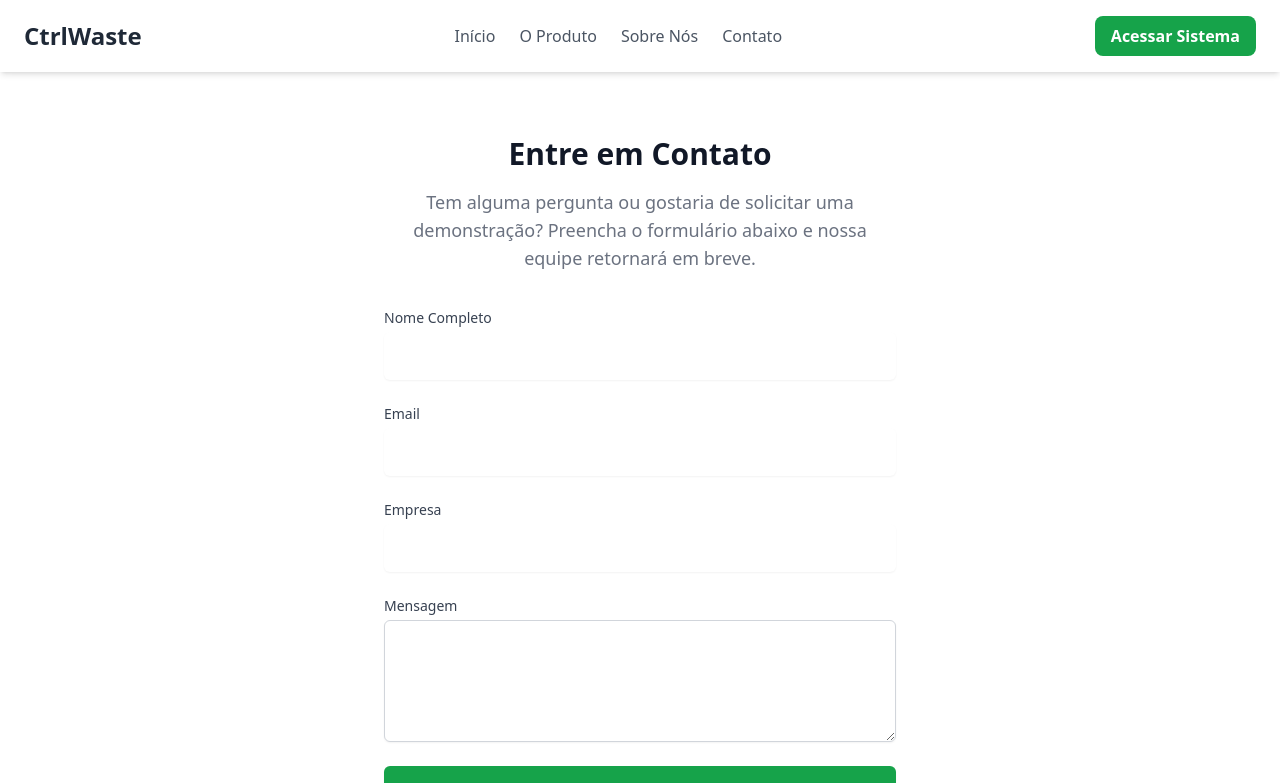
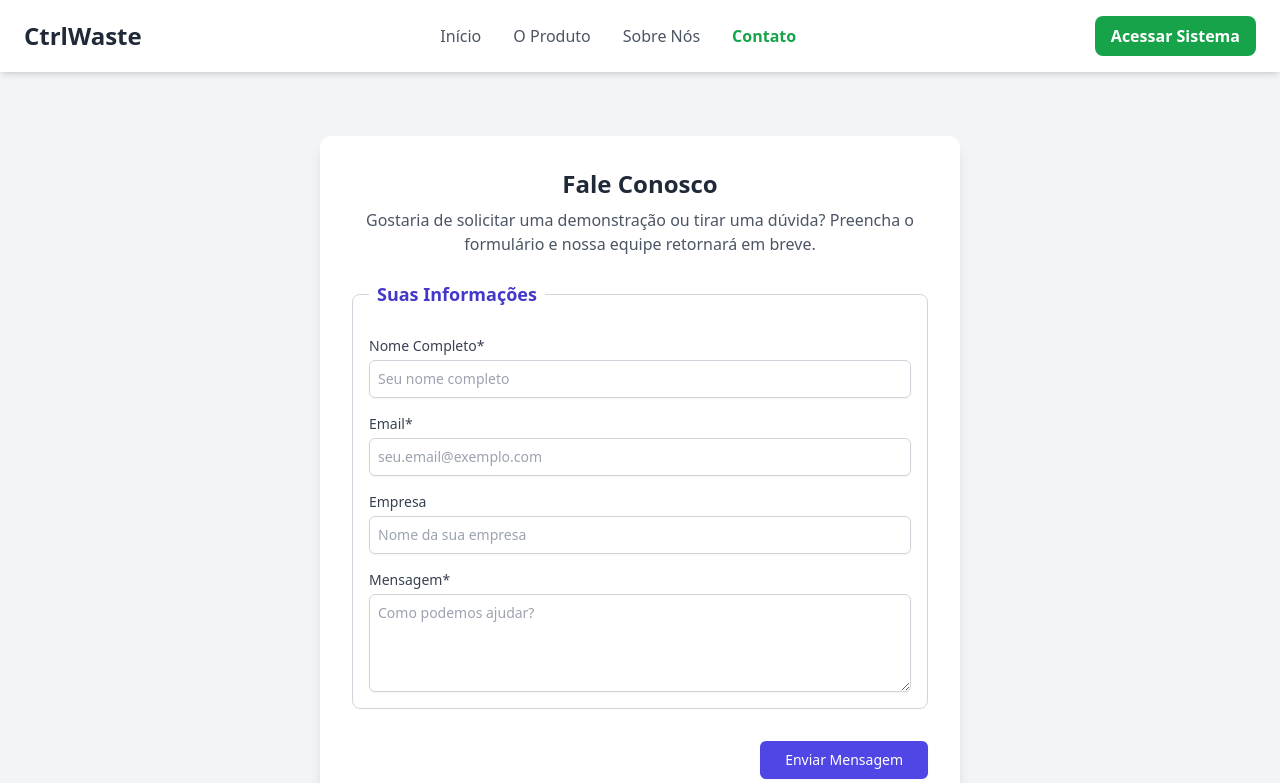
Before and after one commit to murfbr/Waste_Management, a React (Vite) app: page /contato in a window 1280 px wide. Shown: the top 783 px of the page. Built offline with nearby package versions, Linux system fonts and the light colour scheme; no server answers.

Commit message:
Ajustes de layout no site

```diff
--- a/src/components/site/Navbar.jsx
+++ b/src/components/site/Navbar.jsx
@@ -1,31 +1,76 @@
-import React from 'react';
-import { Link } from 'react-router-dom';
+// src/components/site/Navbar.jsx
+
+import React, { useState } from 'react';
+import { Link, NavLink } from 'react-router-dom';
 
 export default function Navbar() {
+  const [isMobileMenuOpen, setIsMobileMenuOpen] = useState(false);
+
+  // Estilo para o link ativo, para dar feedback visual ao usuário
+  const activeLinkStyle = {
+    color: '#16a34a', // um tom de verde, tailwind: text-green-600
+    fontWeight: '600',
+  };
+
+  const handleLinkClick = () => {
+    // Fecha o menu mobile ao clicar em um link
+    setIsMobileMenuOpen(false);
+  };
+
   return (
     <header className="bg-white shadow-md sticky top-0 z-50">
       <nav className="container mx-auto px-6 py-4 flex justify-between items-center">
+        {/* Logo/Nome da Empresa */}
         <div className="text-2xl font-bold text-gray-800">
-          <Link to="/">CtrlWaste</Link>
+          <Link to="/" onClick={handleLinkClick}>CtrlWaste</Link>
         </div>
-        <div className="hidden md:flex items-center space-x-6">
-          <Link to="/" className="text-gray-600 hover:text-green-600">Início</Link>
-          <Link to="/produto" className="text-gray-600 hover:text-green-600">O Produto</Link>
-          <Link to="/sobre" className="text-gray-600 hover:text-green-600">Sobre Nós</Link>
-          <Link to="/contato" className="text-gray-600 hover:text-green-600">Contato</Link>
+
+        {/* Links do Menu para Desktop */}
+        <div className="hidden md:flex items-center space-x-8">
+          <NavLink to="/" style={({ isActive }) => (isActive ? activeLinkStyle : undefined)} className="text-gray-600 hover:text-green-600">Início</NavLink>
+          <NavLink to="/produto" style={({ isActive }) => (isActive ? activeLinkStyle : undefined)} className="text-gray-600 hover:text-green-600">O Produto</NavLink>
+          <NavLink to="/sobre" style={({ isActive }) => (isActive ? activeLinkStyle : undefined)} className="text-gray-600 hover:text-green-600">Sobre Nós</NavLink>
+          <NavLink to="/contato" style={({ isActive }) => (isActive ? activeLinkStyle : undefined)} className="text-gray-600 hover:text-green-600">Contato</NavLink>
         </div>
+
+        {/* Botão de Login para Desktop */}
         <Link to="/login" className="hidden md:block bg-green-600 text-white font-bold py-2 px-4 rounded-lg hover:bg-green-700 transition duration-300">
           Acessar Sistema
         </Link>
+
+        {/* Botão do Menu Mobile (Hamburger) */}
         <div className="md:hidden">
-          {/* Botão de Menu Mobile (a funcionalidade pode ser adicionada depois) */}
-          <button className="text-gray-800 focus:outline-none">
-            <svg className="h-6 w-6" fill="none" strokeLinecap="round" strokeLinejoin="round" strokeWidth="2" viewBox="0 0 24 24" stroke="currentColor">
-              <path d="M4 6h16M4 12h16m-7 6h7"></path>
-            </svg>
+          <button onClick={() => setIsMobileMenuOpen(!isMobileMenuOpen)} className="text-gray-800 focus:outline-none">
+            {/* Ícone muda entre hamburger e 'X' */}
+            {isMobileMenuOpen ? (
+              <svg className="h-6 w-6" fill="none" viewBox="0 0 24 24" stroke="currentColor">
+                <path strokeLinecap="round" strokeLinejoin="round" strokeWidth={2} d="M6 18L18 6M6 6l12 12" />
+              </svg>
+            ) : (
+              <svg className="h-6 w-6" fill="none" viewBox="0 0 24 24" stroke="currentColor">
+                <path strokeLinecap="round" strokeLinejoin="round" strokeWidth={2} d="M4 6h16M4 12h16m-7 6h7" />
+              </svg>
+            )}
           </button>
         </div>
       </nav>
+
+      {/* Painel do Menu Mobile */}
+      {/* Usando classes do Tailwind para a transição */}
+      <div className={`md:hidden absolute w-full bg-white shadow-lg transition-transform duration-300 ease-in-out ${isMobileMenuOpen ? 'translate-y-0' : '-translate-y-full opacity-0'}`} style={{ top: '100%', left: 0 }}>
+        {isMobileMenuOpen && (
+          <div className="flex flex-col px-8 py-4 space-y-4">
+            <NavLink to="/" style={({ isActive }) => (isActive ? activeLinkStyle : undefined)} onClick={handleLinkClick} className="text-gray-700 hover:text-green-600 py-2">Início</NavLink>
+            <NavLink to="/produto" style={({ isActive }) => (isActive ? activeLinkStyle : undefined)} onClick={handleLinkClick} className="text-gray-700 hover:text-green-600 py-2">O Produto</NavLink>
+            <NavLink to="/sobre" style={({ isActive }) => (isActive ? activeLinkStyle : undefined)} onClick={handleLinkClick} className="text-gray-700 hover:text-green-600 py-2">Sobre Nós</NavLink>
+            <NavLink to="/contato" style={({ isActive }) => (isActive ? activeLinkStyle : undefined)} onClick={handleLinkClick} className="text-gray-700 hover:text-green-600 py-2">Contato</NavLink>
+            <hr />
+            <Link to="/login" onClick={handleLinkClick} className="bg-green-600 text-white font-bold py-3 px-4 rounded-lg text-center hover:bg-green-700 transition duration-300">
+              Acessar Sistema
+            </Link>
+          </div>
+        )}
+      </div>
     </header>
   );
 };
--- a/src/pages/site/PaginaContato.jsx
+++ b/src/pages/site/PaginaContato.jsx
@@ -1,4 +1,4 @@
-// Crie este novo arquivo em: src/pages/site/PaginaContato.jsx
+// src/pages/site/PaginaContato.jsx
 
 import React from 'react';
 
@@ -9,45 +9,58 @@ export default function PaginaContato() {
     alert('Funcionalidade de envio em desenvolvimento.');
   };
 
+  // Estilos baseados no ClienteForm.jsx para consistência
+  const labelStyle = "block text-sm font-medium text-gray-700";
+  const inputStyle = "mt-1 block w-full p-2 border border-gray-300 rounded-md shadow-sm focus:ring-indigo-500 focus:border-indigo-500 sm:text-sm";
+
   return (
-    <div className="bg-white py-16 px-4 sm:px-6 lg:px-8">
-      <div className="max-w-lg mx-auto">
-        <h2 className="text-2xl font-extrabold text-center text-gray-900 sm:text-3xl">Entre em Contato</h2>
-        <p className="mt-4 text-center text-lg text-gray-500">
-          Tem alguma pergunta ou gostaria de solicitar uma demonstração? Preencha o formulário abaixo e nossa equipe retornará em breve.
-        </p>
+    <div className="bg-gray-100 py-12 sm:py-16">
+      <div className="max-w-2xl mx-auto px-4">
 
-        <form onSubmit={handleSubmit} className="mt-9 grid grid-cols-1 gap-y-6 sm:grid-cols-2 sm:gap-x-8">
-          <div className="sm:col-span-2">
-            <label htmlFor="full-name" className="block text-sm font-medium text-gray-700">Nome Completo</label>
-            <div className="mt-1">
-              <input type="text" name="full-name" id="full-name" autoComplete="name" required className="py-3 px-4 block w-full shadow-sm text-gray-900 focus:ring-green-500 focus:border-green-500 border-gray-300 rounded-md" />
-            </div>
+        {/* Formulário principal com estilo de card */}
+        <form onSubmit={handleSubmit} className="bg-white p-6 sm:p-8 rounded-xl shadow-lg space-y-6">
+          <div className="text-center">
+            <h2 className="text-2xl font-semibold text-gray-800">Fale Conosco</h2>
+            <p className="mt-2 text-base text-gray-600">
+              Gostaria de solicitar uma demonstração ou tirar uma dúvida? Preencha o formulário e nossa equipe retornará em breve.
+            </p>
           </div>
 
-          <div className="sm:col-span-2">
-            <label htmlFor="email" className="block text-sm font-medium text-gray-700">Email</label>
-            <div className="mt-1">
-              <input id="email" name="email" type="email" autoComplete="email" required className="py-3 px-4 block w-full shadow-sm text-gray-900 focus:ring-green-500 focus:border-green-500 border-gray-300 rounded-md" />
+          {/* Fieldset para agrupar os campos de contato */}
+          <fieldset className="border border-gray-300 p-4 rounded-lg">
+            <legend className="text-lg font-semibold text-indigo-700 px-2">Suas Informações</legend>
+            <div className="space-y-4 pt-3">
+
+              {/* Campo Nome Completo */}
+              <div>
+                <label htmlFor="full-name" className={labelStyle}>Nome Completo*</label>
+                <input type="text" name="full-name" id="full-name" autoComplete="name" required className={inputStyle} placeholder="Seu nome completo" />
+              </div>
+
+              {/* Campo Email */}
+              <div>
+                <label htmlFor="email" className={labelStyle}>Email*</label>
+                <input id="email" name="email" type="email" autoComplete="email" required className={inputStyle} placeholder="seu.email@exemplo.com" />
+              </div>
+
+              {/* Campo Empresa */}
+              <div>
+                <label htmlFor="company" className={labelStyle}>Empresa</label>
+                <input type="text" name="company" id="company" autoComplete="organization" className={inputStyle} placeholder="Nome da sua empresa" />
+              </div>
+
+              {/* Campo Mensagem */}
+              <div>
+                <label htmlFor="message" className={labelStyle}>Mensagem*</label>
+                <textarea id="message" name="message" rows={4} required className={inputStyle} placeholder="Como podemos ajudar?"></textarea>
+              </div>
+
             </div>
-          </div>
+          </fieldset>
 
-          <div className="sm:col-span-2">
-            <label htmlFor="company" className="block text-sm font-medium text-gray-700">Empresa</label>
-            <div className="mt-1">
-              <input type="text" name="company" id="company" autoComplete="organization" required className="py-3 px-4 block w-full shadow-sm text-gray-900 focus:ring-green-500 focus:border-green-500 border-gray-300 rounded-md" />
-            </div>
-          </div>
-
-          <div className="sm:col-span-2">
-            <label htmlFor="message" className="block text-sm font-medium text-gray-700">Mensagem</label>
-            <div className="mt-1">
-              <textarea id="message" name="message" rows={4} required className="py-3 px-4 block w-full shadow-sm text-gray-900 focus:ring-green-500 focus:border-green-500 border border-gray-300 rounded-md"></textarea>
-            </div>
-          </div>
-
-          <div className="sm:col-span-2">
-            <button type="submit" className="w-full inline-flex items-center justify-center px-6 py-3 border border-transparent rounded-md shadow-sm text-base font-medium text-white bg-green-600 hover:bg-green-700 focus:outline-none focus:ring-2 focus:ring-offset-2 focus:ring-green-500">
+          {/* Botão de Envio */}
+          <div className="flex justify-end pt-2">
+            <button type="submit" className="px-6 py-2 bg-indigo-600 border border-transparent rounded-md shadow-sm text-sm font-medium text-white hover:bg-indigo-700 focus:outline-none focus:ring-2 focus:ring-offset-2 focus:ring-indigo-500">
               Enviar Mensagem
             </button>
           </div>
--- a/src/router/index.jsx
+++ b/src/router/index.jsx
@@ -13,9 +13,9 @@ import PublicLayout from '../layouts/PublicLayout';
 // Páginas de transição e site (carregadas normalmente)
 import PaginaLogin from '../pages/PaginaLogin';
 import HomePage from '../pages/site/HomePage';
-import PaginaProduto from '../pages/site/PaginaProduto'; // Importação da nova página
-import PaginaSobre from '../pages/site/PaginaSobre';     // Importação da nova página
-import PaginaContato from '../pages/site/PaginaContato'; // Importação da nova página
+import PaginaProduto from '../pages/site/PaginaProduto';
+import PaginaSobre from '../pages/site/PaginaSobre';
+import PaginaContato from '../pages/site/PaginaContato';
 import PaginaNotFound from '../pages/PaginaNotFound';
 import PaginaAcessoNegado from '../pages/PaginaAcessoNegado';
 
@@ -54,10 +54,11 @@ export default function AppRoutes() {
           <Route path="/produto" element={<PaginaProduto />} />
           <Route path="/sobre" element={<PaginaSobre />} />
           <Route path="/contato" element={<PaginaContato />} />
+          {/* Rota de Login agora está dentro do PublicLayout */}
+          <Route path="/login" element={<PaginaLogin />} />
         </Route>
 
-        {/* ROTAS DE TRANSIÇÃO (sem layout principal) */}
-        <Route path="/login" element={<PaginaLogin />} />
+        {/* ROTAS DE TRANSIÇÃO (sem layout principal, como Acesso Negado) */}
         <Route path="/acesso-negado" element={<PaginaAcessoNegado />} />
 
         {/* GRUPO DE ROTAS PRIVADAS (APLICAÇÃO) */}
@@ -72,6 +73,7 @@ export default function AppRoutes() {
           </Route>
         </Route>
 
+        {/* ROTA NOT FOUND (pega tudo o que não foi combinado) */}
         <Route path="*" element={<PaginaNotFound />} />
       </Routes>
     </Suspense>
```
